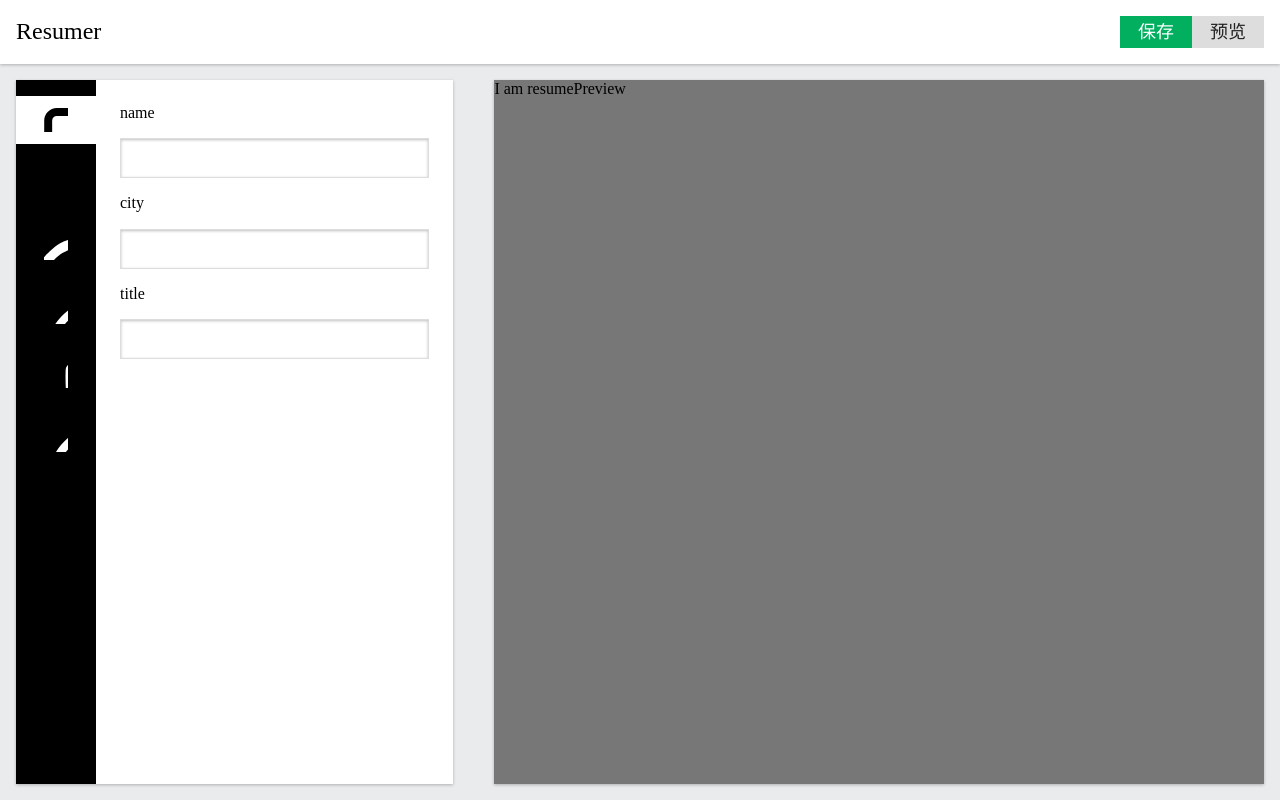
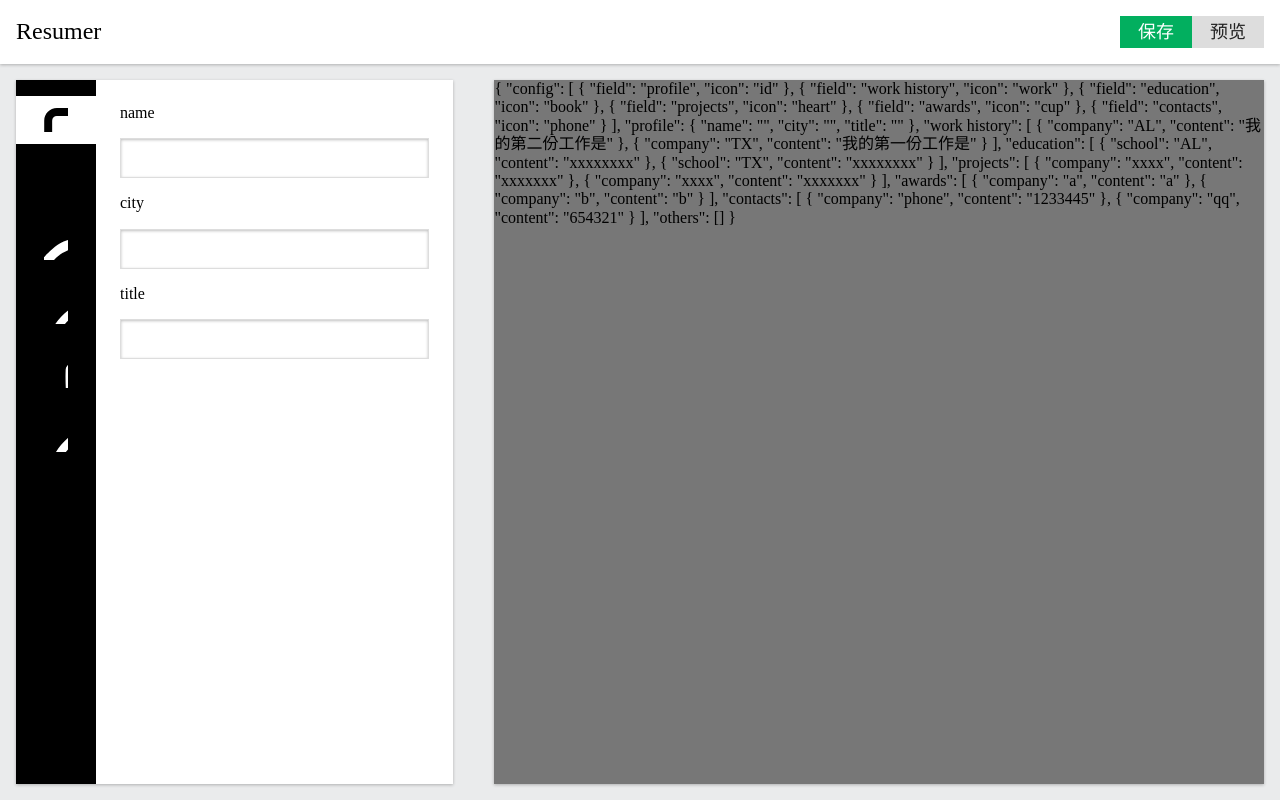
Before and after one commit to FRANKIETANG/vue-resume-test, a Vue app: page / in a window 1280 px wide. Built offline with nearby package versions, Linux system fonts and the light colour scheme.

Commit message:
展示到预览区

```diff
--- a/src/components/ResumePreview.vue
+++ b/src/components/ResumePreview.vue
@@ -1,12 +1,17 @@
 <template>
   <div id='resumePreview'>
-      I am resumePreview
+      {{resume}}
   </div>
 </template>
 
 <script>
 export default {
-  name: 'ResumePreview'
+  name: 'ResumePreview',
+  computed: {
+    resume(){
+      return this.$store.state.resume
+    }
+  }
 }
 </script>
 
```
